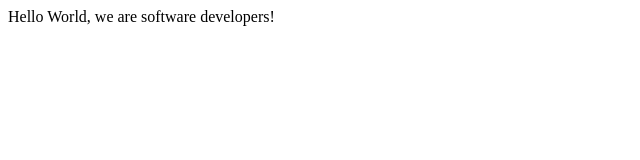
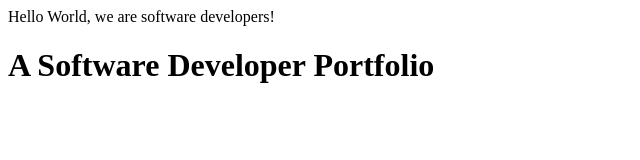
Before and after one commit to redaawet/microverseTrainingSession, a plain HTML site: page index.html in a window 1280 px wide. Shown: the whole page, without its empty margins (0-640 px from the left). Drawn offline with Linux system fonts and the light colour scheme.

Commit message:
user story 1 and 2 added

```diff
--- a/index.html
+++ b/index.html
@@ -23,5 +23,9 @@
     -->
     <script  src="js/index.js"></script>
     Hello World, we are software developers!
+
+    <div id="welcome-section">
+      <h1>A Software Developer Portfolio</h1>
+    </div>
   </body>
 </html>
```
